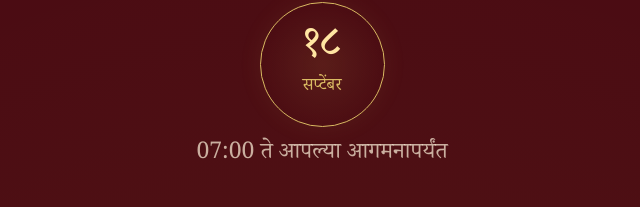
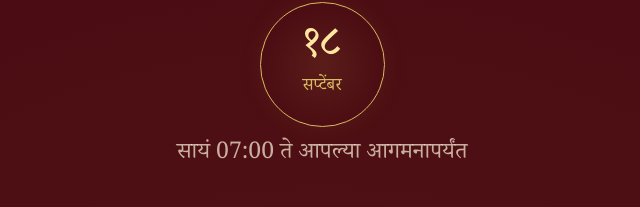
Before and after one commit to itsdevraj20/Mahalaxmi-Invite, a plain HTML site: page index.html in a window 1280 px wide. Shown: the part 1599-1806 px from the top of the page, 318-958 px from the left. Drawn offline with Linux system fonts and the light colour scheme; a web font is replaced by a local one.

Commit message:
Reduced spacing and adjusted invitation layout

```diff
--- a/index.html
+++ b/index.html
@@ -117,7 +117,7 @@
             </div>
 
             <div class="date-time">
-                07:00 ते आपल्या आगमनापर्यंत
+                सायं 07:00 ते आपल्या आगमनापर्यंत
             </div>
 
         </section>
```
